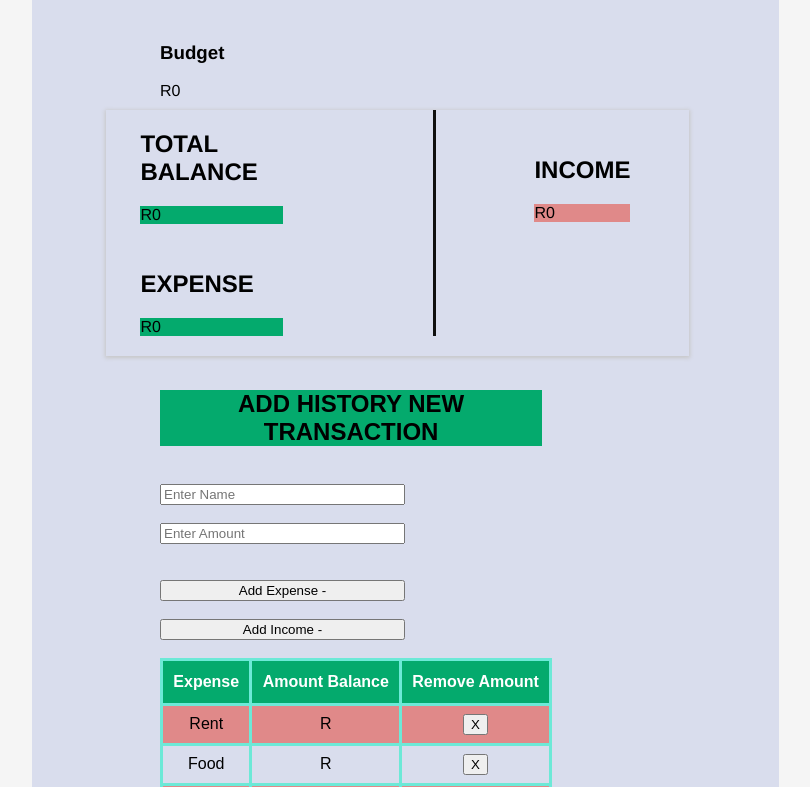
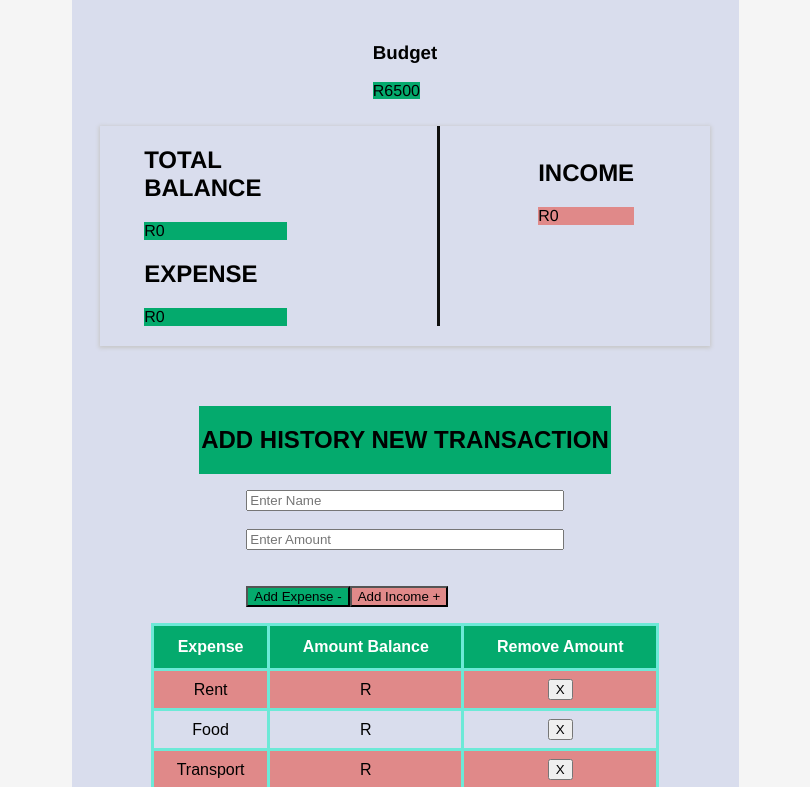
Before and after one commit to Tshembani30/ExpenseTrackerT, a plain HTML site: page index.html in a window 1280 px wide. Shown: the part 97-884 px from the top of the page, without its empty margins (235-1045 px from the left). Drawn offline with Linux system fonts and the light colour scheme.

Commit message:
added function getElementById

```diff
--- a/index.html
+++ b/index.html
@@ -13,13 +13,16 @@
 <body>
     <div class="app">
         <h1>Expense Tracker App</h1>
+
         <div class="total-amount-container">
             <h3>Budget</h3>
-            <span id="total-value">R0</span>
-            <br>
+            <span id="total-value">R6500</span>
+        </div>
+
             <div class="cashflow-container">
             <div class="expense-container">
-                <div class="income-container">
+
+                <div class="Total-container">
                     <h2> Total Balance</h2>
                     <div id="totalBalance">R0</div>
                 </div>
@@ -37,7 +40,6 @@
         <div class="transaction-container">
             <h2>Add History New transaction</h2>
         </div>
-        <br>
 
         <table id="transaction-amt">
             <tr>
@@ -72,13 +74,17 @@
         <div class="form">
             <input type="text" class="product-title" id="product-title" placeholder="Enter Name" />
             <br>
-            <input type="number" id="user-amount" placeholder="Enter Amount" />
+            <input type="number" id="user-amount" placeholder="Enter Amount"onclick="" />
             <br><br>
-            <button onclick="expense()">Add Expense - </button>
-            <br>
-            <button onclick="income()">Add Income - </button>
+            <div class="buttons">
+                <button class="button-expense" onclick="expense()">
+                    Add Expense -</button
+                  ><button class="button-income" onclick="income()">
+                    Add Income +
+                </button>
         </div>
-<br>
+    </div>
+
         <script src="./scrpt.js"></script>
 
 
--- a/scrpt.js
+++ b/scrpt.js
@@ -1,8 +1,38 @@
+
+// add transaction display
+// function addTransaction(type) {
+
+//   let detail = document.getElementById('detail')
+//   let amount = document.getElementById('amount')
+
+// }
+
+const balanceValue = document.getElementById("total-value");
+const totalBalance = document.getElementById("totalBalance");
+const form = document.getElementById("");
+const text = document.getElementById("");
+const amount = document.getElementById("");
+const money_minus = document.getElementById("");
+
+// const amountTransations=[
+//     {id:1,text:'salary',amount:3600},
+//     {id:2,text:'rent',amount:-1300},
+//     {id:3,text:'transport',amount:-1000},
+//     {id:4,text:'food',amount:-1500},
+//     {id:4,text:'clothing',amount:-500},
+// ]
 
 
+// function to get from calculate keep onclick to element
+function calculate(){
+  balance = expense - balance
+  console.log(balance)
+}
 
-
-
+function calculate(){
+  balance = income + balance
+  console.log(balance)
+}
 
 
 
--- a/style.css
+++ b/style.css
@@ -4,8 +4,8 @@
 }
 
 .app {
-    width: 715px;
-    height: 112vh;
+    width: 635px;
+    height: 115vh;
     margin: 0 auto;
     background-color: rgb(217, 221, 237);
     display: flex;
@@ -45,7 +45,6 @@ h2 {
     margin-top: 10px;
     padding-left: 7%;
     padding-right: 12%;
-    margin-left: -11%;
 }
 .expense-container{
 margin-right: 20%;
@@ -105,11 +104,10 @@ margin-right: 20%;
     background-color: #04AA6D;
     font-family: Arial, Helvetica, sans-serif;
     border-collapse: collapse;
-    width: 78%;
+    width: 65%;
     text-align: center;
     margin-top: 7%;
     justify-content: space-between;
-    margin-right:20% ;
 }
 
 .form{
@@ -122,10 +120,6 @@ margin-right: 20%;
     display: flex;
     flex-direction: column;
 }
-.button {
-    display: flex;
-    cursor: pointer;
-}
 
 #expense{
     background-color: #04AA6D;;
@@ -135,7 +129,7 @@ margin-right: 20%;
     background-color: #e08989;
 }
 
-#totalBalance{
+#Total-container{
     background-color: greenyellow;
 
 }
@@ -147,3 +141,17 @@ width: 50%;
 #totalBalance{
     background-color: #04AA6D;
 }
+
+.button-expense{
+background-color: #04AA6D;
+cursor: pointer;
+}
+
+.button-income{
+    background-color: #e08989;
+    cursor: pointer;
+}
+
+#total-value{
+    background-color: #04AA6D;
+}
```
